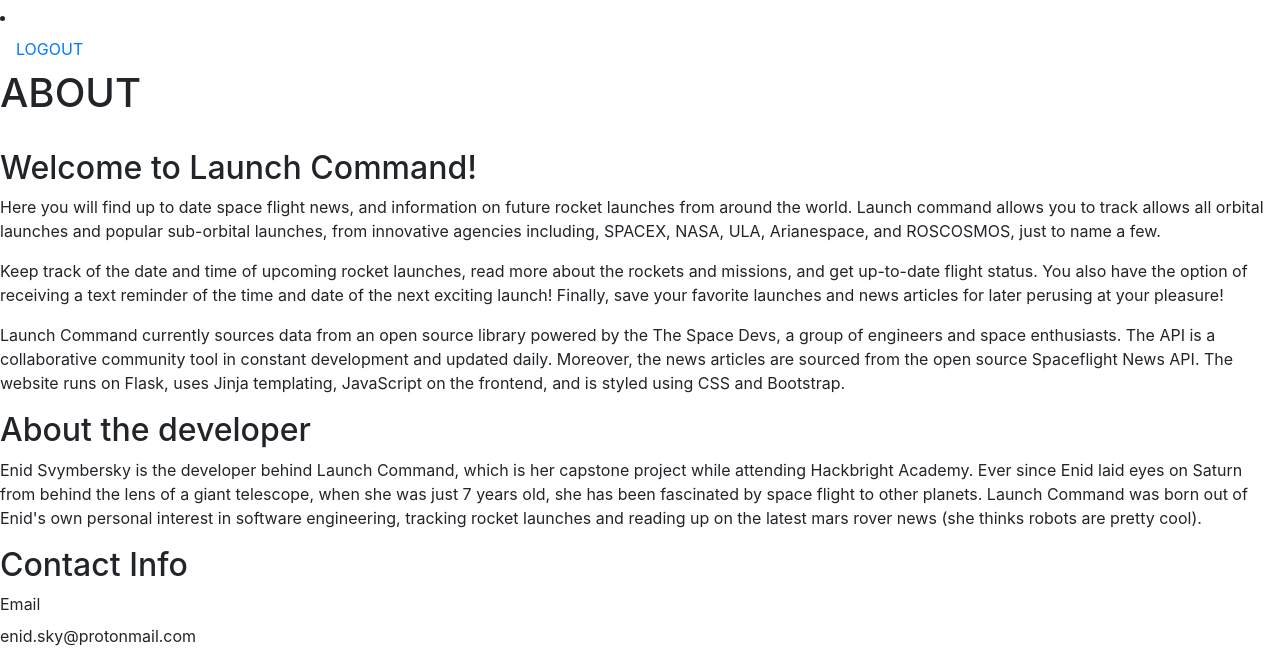
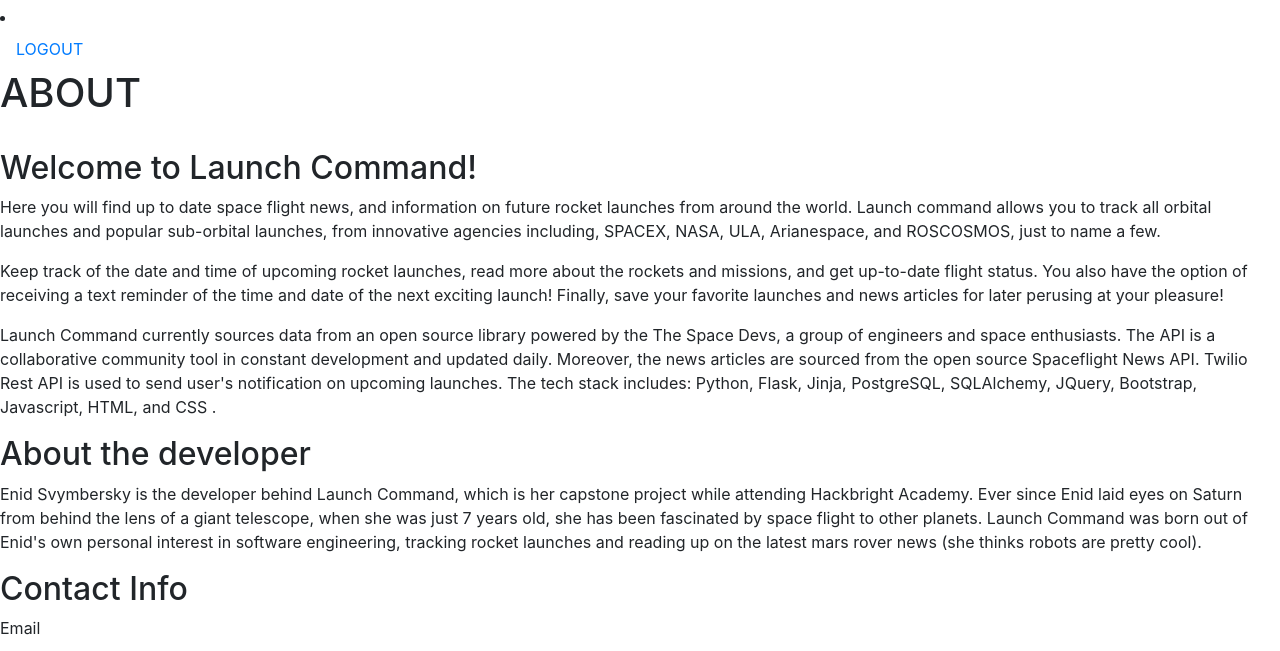
Before and after one commit to Enid-Sky/flask-launch-command, a Flask app: page /about in a window 1280 px wide. Shown: the part 379-1030 px from the top of the page. Run offline with Flask 2, Linux system fonts and the light colour scheme; some libraries are stand-ins or nearby versions.

Commit message:
fix typos

```diff
--- a/templates/about.html
+++ b/templates/about.html
@@ -6,14 +6,14 @@
 
 <h1> ABOUT </h1><br>
     <h2>Welcome to Launch Command!</h2>
-        <p>Here you will find up to date space flight news, and information on future rocket launches from around the world.  Launch command allows you to track allows all orbital launches and popular sub-orbital launches, from innovative agencies including, SPACEX, NASA, ULA, Arianespace, and ROSCOSMOS, just to name a few.
+        <p>Here you will find up to date space flight news, and information on future rocket launches from around the world.  Launch command allows you to track all orbital launches and popular sub-orbital launches, from innovative agencies including, SPACEX, NASA, ULA, Arianespace, and ROSCOSMOS, just to name a few.
         </p>
         <p>
         Keep track of the date and time of upcoming rocket launches, read more about the rockets and missions, and get up-to-date flight status. You also have the option of receiving a text reminder of the time and date of the next exciting launch! Finally, save your favorite launches and news articles for later perusing at your pleasure!
         </p>
 
 
-        <p>Launch Command currently sources data from an open source library powered by the The Space Devs, a group of engineers and space enthusiasts. The API is a collaborative community tool in constant development and updated daily. Moreover, the news articles are sourced from the open source Spaceflight News API. The website runs on Flask, uses Jinja templating, JavaScript on the frontend, and is styled using CSS and Bootstrap.</p>
+        <p>Launch Command currently sources data from an open source library powered by the The Space Devs, a group of engineers and space enthusiasts. The API is a collaborative community tool in constant development and updated daily. Moreover, the news articles are sourced from the open source Spaceflight News API. Twilio Rest API is used to send user's notification on upcoming launches. The tech stack includes: Python, Flask, Jinja, PostgreSQL, SQLAlchemy, JQuery, Bootstrap, Javascript, HTML, and CSS .</p>
 
 <div>
     <h2>About the developer</h2>
```
